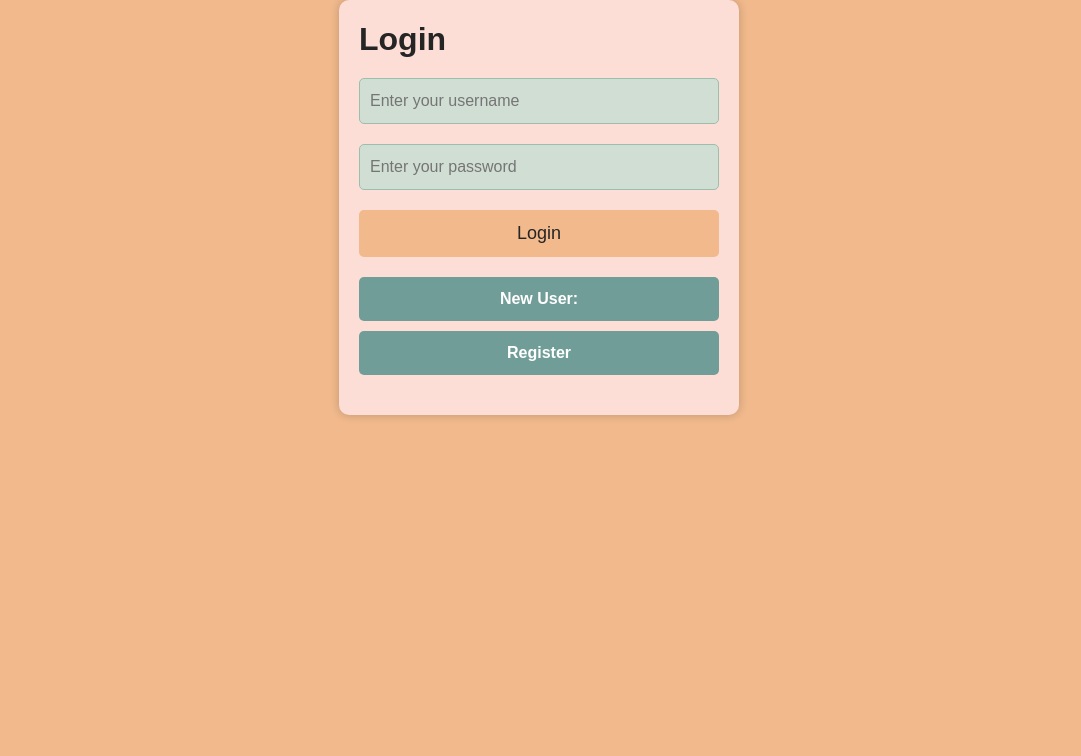
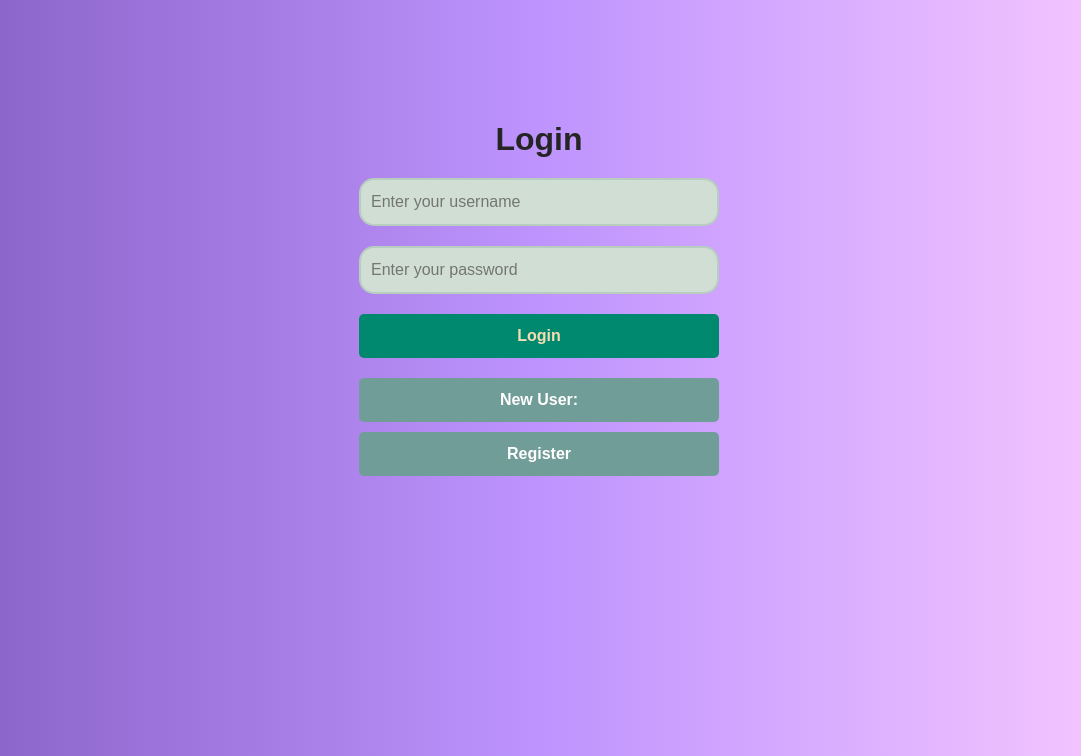
Before and after one commit to VijayVIT2k2/fakenewsdetection, a Django app: page /login/ in a window 1280 px wide. Shown: the top 756 px of the page, without its empty margins (101-1182 px from the left). Run offline with Django 3.2, Linux system fonts and the light colour scheme; some libraries are stand-ins or nearby versions.

Commit message:
doing css

```diff
--- a/fake_news/static/fake_news/css/styles.css
+++ b/fake_news/static/fake_news/css/styles.css
@@ -1,36 +1,32 @@
 /* Define the font family and background color for the body element */
 body {
     font-family: Arial, sans-serif;
-    background-color: #F1B98C;
+    /* background-image: linear-gradient(120deg, #d4fc79 0%, #96e6a1 100%); */
+    background-image: linear-gradient(to right, #845EC2, #A178DF,#BE93FD,#DCB0FF,#FACCFF);
 }
 
   /* Style the container element */
   .container {
     max-width: 800px;
-    margin: 0 auto;
+    margin: 100px auto;
     padding: 20px;
-    background-color: #FEF2E8;
+    /* background-color: #FEF2E8; */
     border-radius: 10px;
-    box-shadow: 0 0 10px rgba(0, 0, 0, 0.2);
+    box-shadow: 0 0 0px rgba(0, 0, 0, 0.2);
   }
 
   /* Style the form container element */
   .form-container {
     max-width: 400px;
-    margin: 0 auto;
+    margin: 100px auto;
     padding: 20px;
-    background-color: #FDDED6;
+    /* background-color: #FDDED6; */
     border-radius: 10px;
-    box-shadow: 0 0 10px rgba(0, 0, 0, 0.2);
+    box-shadow: 0 0 0px rgba(0, 0, 0, 0.2);
   }
 
   /* Style the heading element */
-  h1 {
-    font-size: 32px;
-    font-weight: bold;
-    color: #D95C59;
-    margin-bottom: 20px;
-  }
+
 
   /* Style the form element */
   form {
@@ -42,32 +38,30 @@ body {
   input[type="password"] {
     width: 100%;
     border: 2px solid #B6CDBF;
-    border-radius: 5px;
+    border-radius: 15px;
     padding: 10px;
     font-size: 16px;
     color: #252525;
     background-color: #D1DED3;
     margin-bottom: 20px;
   }
-
-  /* Style the submit button */
-  input[type="submit"] {
-    background-color: #F39F7E;
+  input[type="submit"], .btn-primary{
+    background-color: #00896F;
     border: none;
     border-radius: 5px;
     padding: 10px 20px;
-    color: white;
+    color: wheat;
     font-size: 16px;
     font-weight: bold;
     cursor: pointer;
-    transition: background-color 0.3s ease;
+    transition: background-color 0.25s ease;
   }
 
-  input[type="submit"]:hover {
-    background-color: #D95C59;
+  input[type="submit"]:hover ,.btn-primary:hover{
+    background-color: #00C0A3;
+    color:#4B4453;
   }
 
-  /* Style the register button */
   label[for="reg"],
   input#reg {
     background-color: #719D99;
@@ -83,9 +77,9 @@ body {
     text-align: center;
   }
 
-  label[for="reg"]:hover,
   input#reg:hover {
     background-color: #45767C;
+    color:#4B4453;
   }
 
   /* Style the messages element */
@@ -116,16 +110,17 @@ body {
     font-size: 32px;
     font-weight: 600;
     margin-bottom: 20px;
+    text-align: center;
   }
 
-  .container {
+  /* .container {
     max-width: 500px;
     margin: 0 auto;
     padding: 20px;
     border: 1px solid #252525;
     border-radius: 10px;
     box-shadow: 0 0 10px rgba(0, 0, 0, 0.1);
-  }
+  } */
 
   form {
     display: flex;
@@ -143,29 +138,9 @@ body {
     margin-bottom: 10px;
   }
 
-  input[type="text"],
-  input[type="password"] {
-    padding: 10px;
-    border-radius: 5px;
-    border: 1px solid #9CBFAC;
-    font-size: 16px;
-    color: #252525;
-  }
 
-  input[type="submit"] {
-    padding: 10px;
-    background-color: #F1B98C;
-    color: #252525;
-    border: none;
-    border-radius: 5px;
-    font-size: 18px;
-    font-weight: 500;
-    cursor: pointer;
-  }
 
-  input[type="submit"]:hover {
-    background-color: #F39F7E;
-  }
+
 
   ul {
     margin-bottom: 20px;
@@ -177,11 +152,11 @@ body {
     margin-bottom: 10px;
     font-weight: 500;
   }
-  .container {
+  /* .container {
     max-width: 800px;
     margin: 0 auto;
     padding: 0 15px;
-    }
+    } */
 
     .my-4 {
     margin-top: 2rem !important;
@@ -199,9 +174,3 @@ body {
     font-weight: bold;
     color: #45767C;
     }
-    .btn-primary{
-      color: #F39F7E;
-      background-color: #F95C59;
-      border-color: #F39F7E;
-      border-radius: 25px;
-    }
--- a/fake_news/templates/add_news.html
+++ b/fake_news/templates/add_news.html
@@ -8,8 +8,9 @@
 <body>
 	<form method="post" action="pro_news">
         {% csrf_token %}
-		<label for="input">Enter your text:</label>
-		<input type="text" id="input" name="input"><br><br>
+		<!-- <label for="input">Enter your text:</label> -->
+		<!-- <input type="text" id="input" name="input"><br><br> -->
+		<textarea name="input" placeholder="Enter your text:"></textarea><br><br>
 		<label for="yes">True</label>
 		<input type="radio" id="yes" name="option" value="yes">
 		<label for="no">False</label>
--- a/fake_news/templates/home.html
+++ b/fake_news/templates/home.html
@@ -18,7 +18,7 @@
             </form>
             <br>
             <form action="login">
-                <label for = "sub">Login to add News Information</label>
+                <!-- <label for = "sub">Login to add News Information</label> -->
                 <input id = "sub" class="btn btn-secondary btn-block" type = "submit" value = "Login"/>
             </form>
         </div>
```
Also changed, not shown: db.sqlite3.
